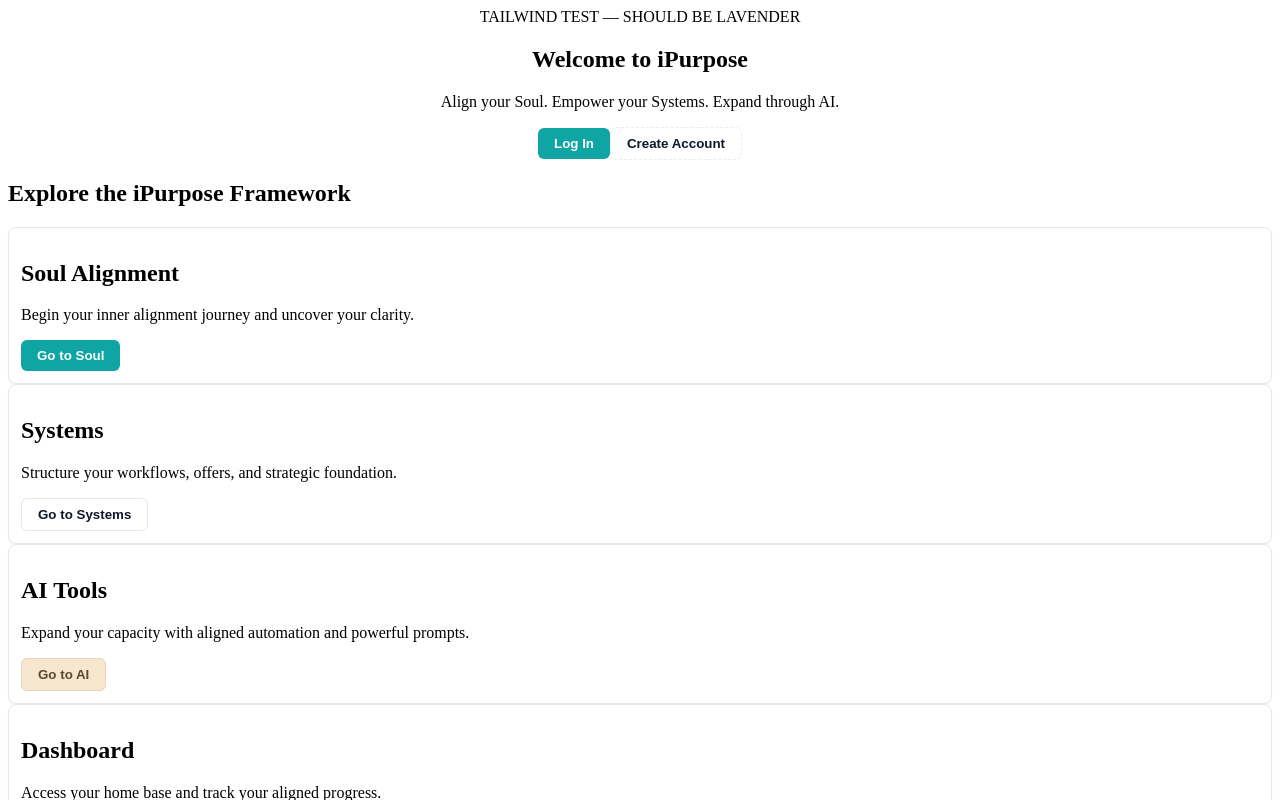
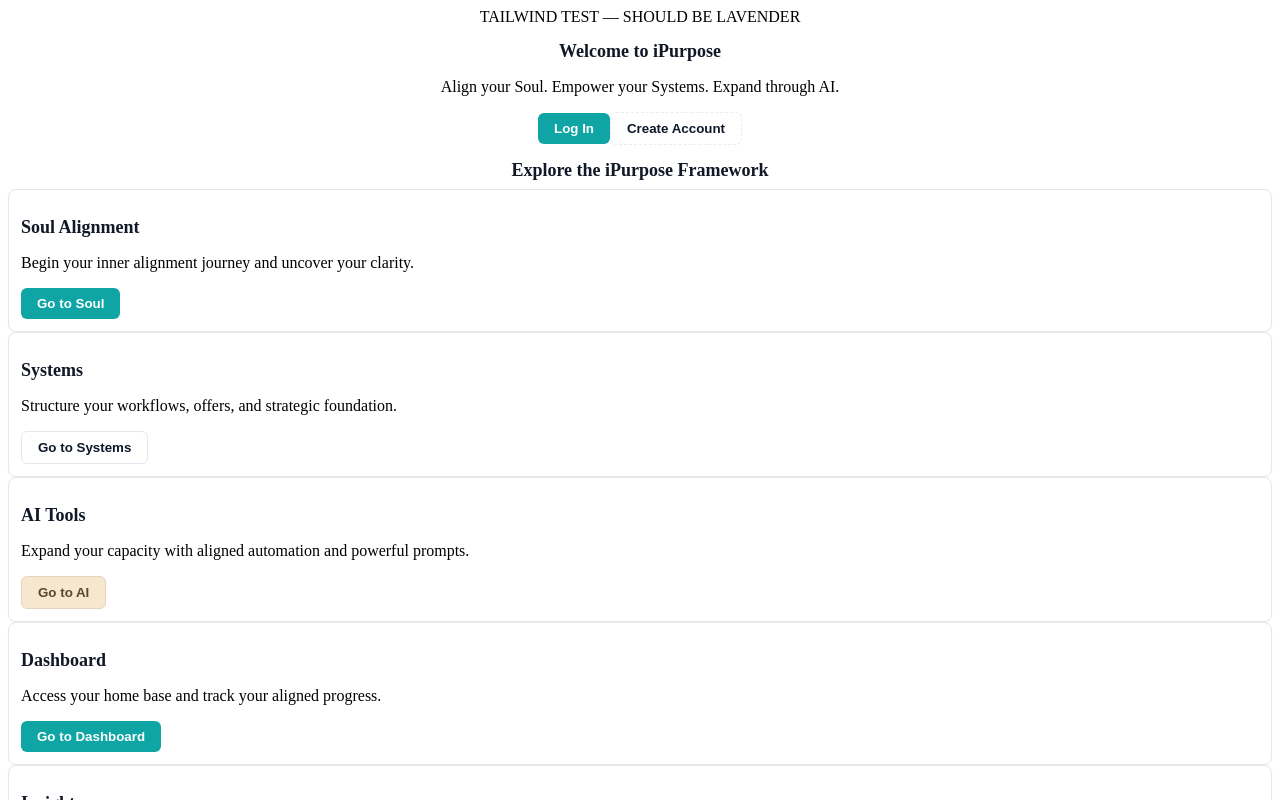
Before and after one commit to polishedaffairsllc-byte/ipurpose-next, a Next.js app: page / in a window 1280 px wide. Shown: the top 800 px of the page. Built offline with nearby package versions, Linux system fonts and the light colour scheme; no server answers; a web font is replaced by a local one.

Commit message:
fix(types): accept className and HTML attributes on IPHeading

```diff
--- a/app/components/IPHeading.tsx
+++ b/app/components/IPHeading.tsx
@@ -1,20 +1,30 @@
-"use client";
-
 import React from "react";
 import styles from "./IPHeading.module.css";
 
-interface IPHeadingProps {
-  children: React.ReactNode;
-  size?: "xl" | "lg" | "md" | "sm";
+export type IPHeadingProps = React.HTMLAttributes<HTMLHeadingElement> & {
+  children?: React.ReactNode;
+  size?: "sm" | "md" | "lg" | "xl";
+  className?: string;
+};
+
+export default function IPHeading({
+  children,
+  size = "md",
+  className = "",
+  ...rest
+}: IPHeadingProps) {
+  const sizeClass =
+    size === "xl"
+      ? styles.xl
+      : size === "lg"
+      ? styles.lg
+      : size === "sm"
+      ? styles.sm
+      : styles.md;
+
+  return (
+    <h2 className={`${styles.heading ?? ""} ${sizeClass ?? ""} ${className}`.trim()} {...rest}>
+      {children}
+    </h2>
+  );
 }
-
-export default function IPHeading({ children, size = "xl" }: IPHeadingProps) {
-  const map = {
-    xl: styles.headingXL,
-    lg: styles.headingLG,
-    md: styles.headingMD,
-    sm: styles.headingSM,
-  };
-
-  return <h1 className={map[size]}>{children}</h1>;
-}
```
